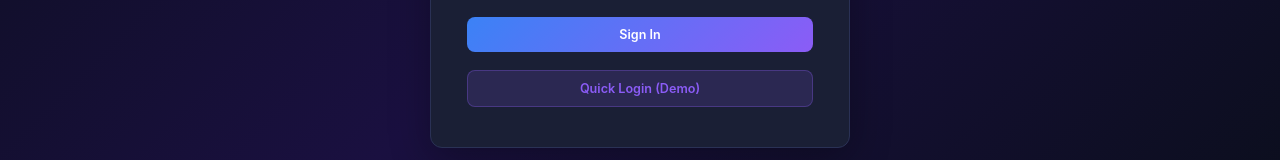
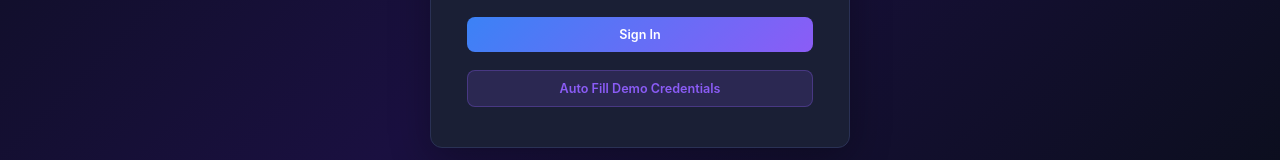
Before and after one commit to eakarsu/AIFleetMaintenanceScheduler, a React (Vite) app in the folder frontend/: page /login in a window 1280 px wide. Shown: the part 505-665 px from the top of the page. Built offline with nearby package versions, Linux system fonts and the light colour scheme.

Commit message:
Commit pending workspace changes

```diff
--- a/frontend/src/components/Login.jsx
+++ b/frontend/src/components/Login.jsx
@@ -27,9 +27,6 @@ export default function Login() {
   const handleQuickLogin = () => {
     setEmail(import.meta.env.VITE_DEMO_EMAIL || '');
     setPassword(import.meta.env.VITE_DEMO_PASSWORD || '');
-    setTimeout(() => {
-      document.getElementById('login-form').requestSubmit();
-    }, 100);
   };
 
   return (
@@ -66,7 +63,7 @@ export default function Login() {
             {loading ? 'Signing in...' : 'Sign In'}
           </button>
           <button type="button" className="btn btn-quick" onClick={handleQuickLogin}>
-            Quick Login (Demo)
+            Auto Fill Demo Credentials
           </button>
         </form>
       </div>
```
